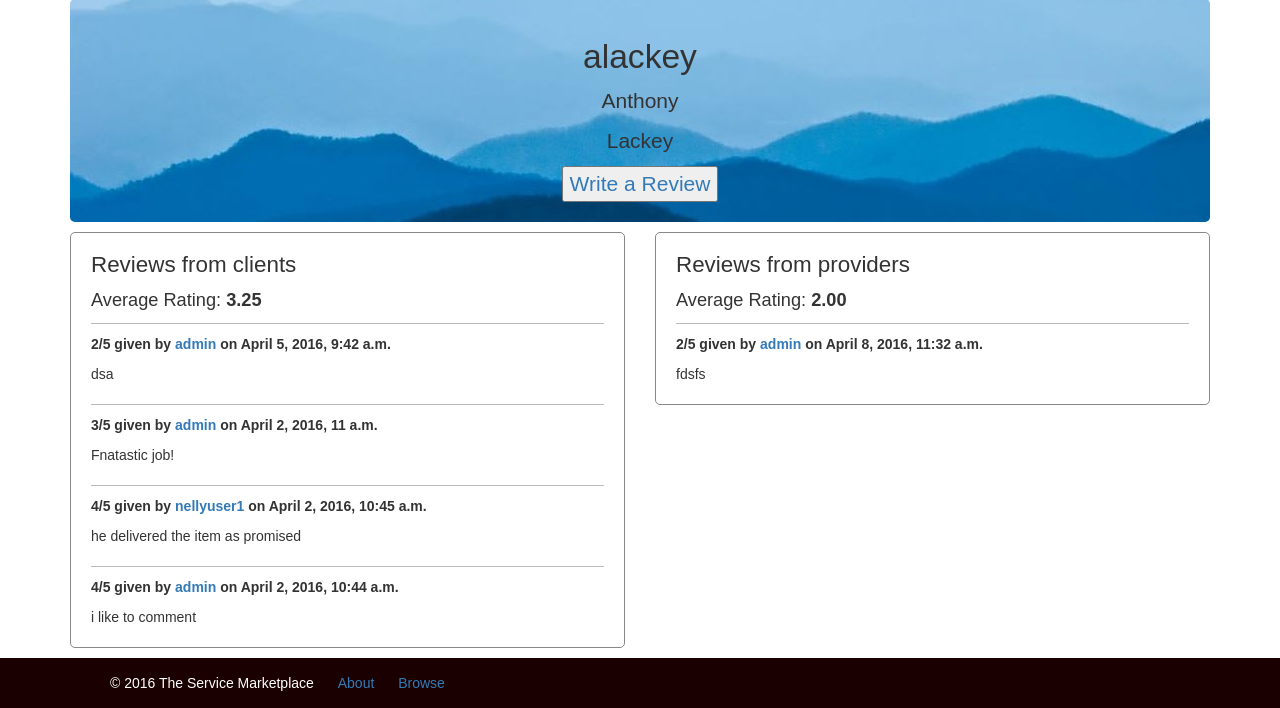
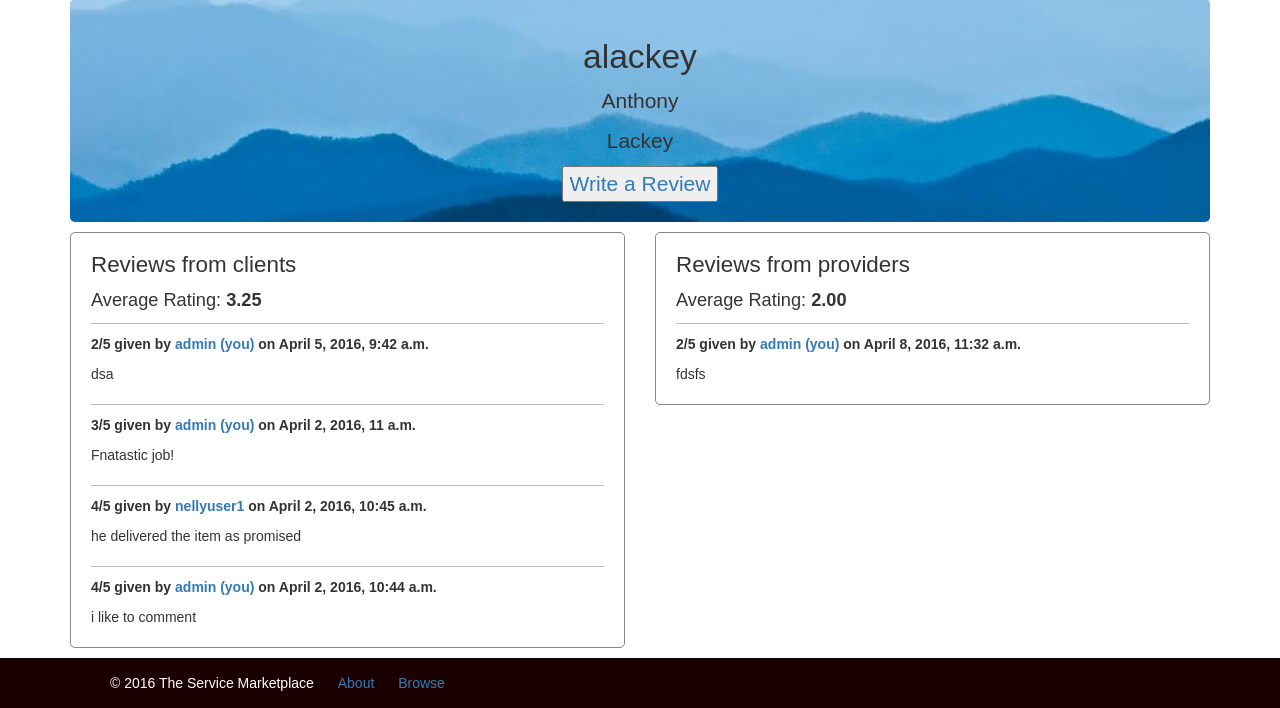
Before and after one commit to slcortes/ServiceMarketplace, a Django app: a page that uses market/templates/market/user_profile.html in a window 1280 px wide. Shown: the part 121-829 px from the top of the page. Run offline with Django 3.2, Linux system fonts and the light colour scheme; a user stored in the database is signed in; data comes from the database, SQL or seed files in the repository; both versions use the stored data as it was after the commit; some libraries are stand-ins or nearby versions.

Commit message:
front end: You to username (you) and services.html

```diff
--- a/market/templates/market/search_result.html
+++ b/market/templates/market/search_result.html
@@ -23,7 +23,7 @@
                             <p>{{ service.description|truncatechars:40 }}</p>
 
                             {% if service.client == user %}
-                                <p>By: <a href="{% url 'my_account' %}">You</a></p>
+                                <p>By: <a href="{% url 'my_account' %}">{{ service.client }} (you)</a></p>
                             {% else %}
                             <p>By: <a href="{% url 'user_profile' username=service.client %}">{{ service.client }}</a></p>
                             {% endif %}
@@ -43,7 +43,7 @@
                             <p>{{ service.description|truncatechars:40 }}</p>
 
                             {% if service.client == user %}
-                                <p>By: <a href="{% url 'my_account' %}">You</a></p>
+                                <p>By: <a href="{% url 'my_account' %}">{{ service.client }} (you)</a></p>
                             {% else %}
                                 <p>By: <a href="{% url 'user_profile' username=service.client %}">{{ service.client }}</a></p>
                             {% endif %}
@@ -63,7 +63,7 @@
                             <p>{{ service.description|truncatechars:40 }}</p>
 
                             {% if service.client == user %}
-                                <p>By: <a href="{% url 'my_account' %}">You</a></p>
+                                <p>By: <a href="{% url 'my_account' %}">{{ service.client }} (you)</a></p>
                             {% else %}
                                 <p>By: <a href="{% url 'user_profile' username=service.client %}">{{ service.client }}</a></p>
                             {% endif %}
--- a/market/templates/market/user_profile.html
+++ b/market/templates/market/user_profile.html
@@ -36,7 +36,13 @@
                     <p class="rating">Average Rating: <span class="bold">{{ avg_rating_clients }}</span></p>
                         {% for review in reviews_clients %}
                             <div class="review">
-                                <p class="bold">{{ review.rating }}/5 given by <a href="{% url 'user_profile' username=review.author %}">{{ review.author }}</a> on <span class="date">{{ review.created_date }}</span></p>
+                                <p class="bold">{{ review.rating }}/5 given by
+                                    {% if review.author == request.user %}
+                                        <a href="{% url 'user_profile' username=review.author %}">{{ review.author }} (you)</a>
+                                    {% else %}
+                                        <a href="{% url 'user_profile' username=review.author %}">{{ review.author }}</a>
+                                    {% endif %}
+                                on <span class="date">{{ review.created_date }}</span></p>
                                 <p>{{ review.comment }}</p>
                             </div>
                         {% endfor %}
@@ -52,7 +58,13 @@
                     <p class="rating">Average Rating: <span class="bold">{{ avg_rating_providers }}</span></p>
                         {% for review in reviews_providers %}
                             <div class="review">
-                                <p class="bold">{{ review.rating }}/5 given by <a href="{% url 'user_profile' username=review.author %}">{{ review.author }}</a> on <span class="date">{{ review.created_date }}</span></p>
+                                <p class="bold">{{ review.rating }}/5 given by
+                                    {% if review.author == request.user %}
+                                        <a href="{% url 'user_profile' username=review.author %}">{{ review.author }} (you)</a>
+                                    {% else %}
+                                        <a href="{% url 'user_profile' username=review.author %}">{{ review.author }}</a>
+                                    {% endif %}
+                                on <span class="date">{{ review.created_date }}</span></p>
                                 <p>{{ review.comment }}</p>
                             </div>
                         {% endfor %}
--- a/market/views.py
+++ b/market/views.py
@@ -197,8 +197,8 @@ def my_account(request):
     reviews_clients = reviews.filter(account_type='client')[:2]
     reviews_providers = reviews.filter(account_type='provider')[:2]
 
-    services_open = Service.objects.filter(client=request.user, is_open=True)[:3]
-    services_closed = Service.objects.filter(client=request.user, is_open=False)[:3]
+    services_open = Service.objects.filter(client=request.user, is_open=True).order_by('-created_date')[:3]
+    services_closed = Service.objects.filter(client=request.user, is_open=False).order_by('-created_date')[:3]
 
     return render(
         request,
@@ -233,8 +233,8 @@ def more_reviews(request):
 
 @login_required
 def more_services(request):
-    services_open = Service.objects.filter(client=request.user, is_open=True)
-    services_closed = Service.objects.filter(client=request.user, is_open=False)
+    services_open = Service.objects.filter(client=request.user, is_open=True).order_by('-created_date')
+    services_closed = Service.objects.filter(client=request.user, is_open=False).order_by('-created_date')
 
     return render(
         request,
```
Also changed, not shown: market/templates/market/services.html (+2 -9 lines), db.sqlite3.
